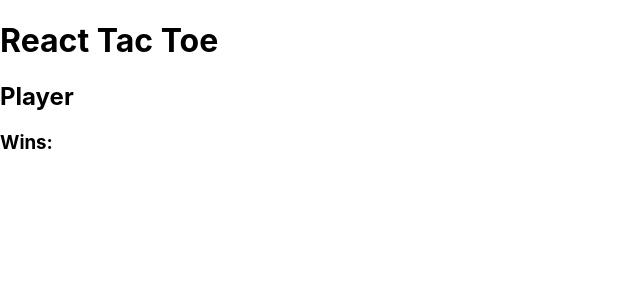
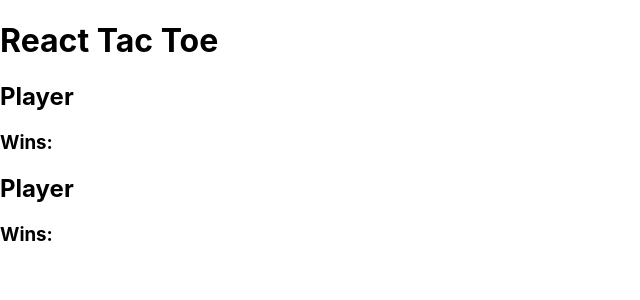
Before and after one commit to ryanshipley/react-helloworld, a React (Create React App) app: page / in a window 1280 px wide. Shown: the top 300 px of the page, without its empty margins (0-640 px from the left). Built offline with nearby package versions, Linux system fonts and the light colour scheme.

Commit message:
duplicates player component

```diff
--- a/src/App.js
+++ b/src/App.js
@@ -8,6 +8,7 @@ function App() {
   <div>
     <Header/>
     <Player/>
+    <Player/>
     </div>);
  }
 
```
